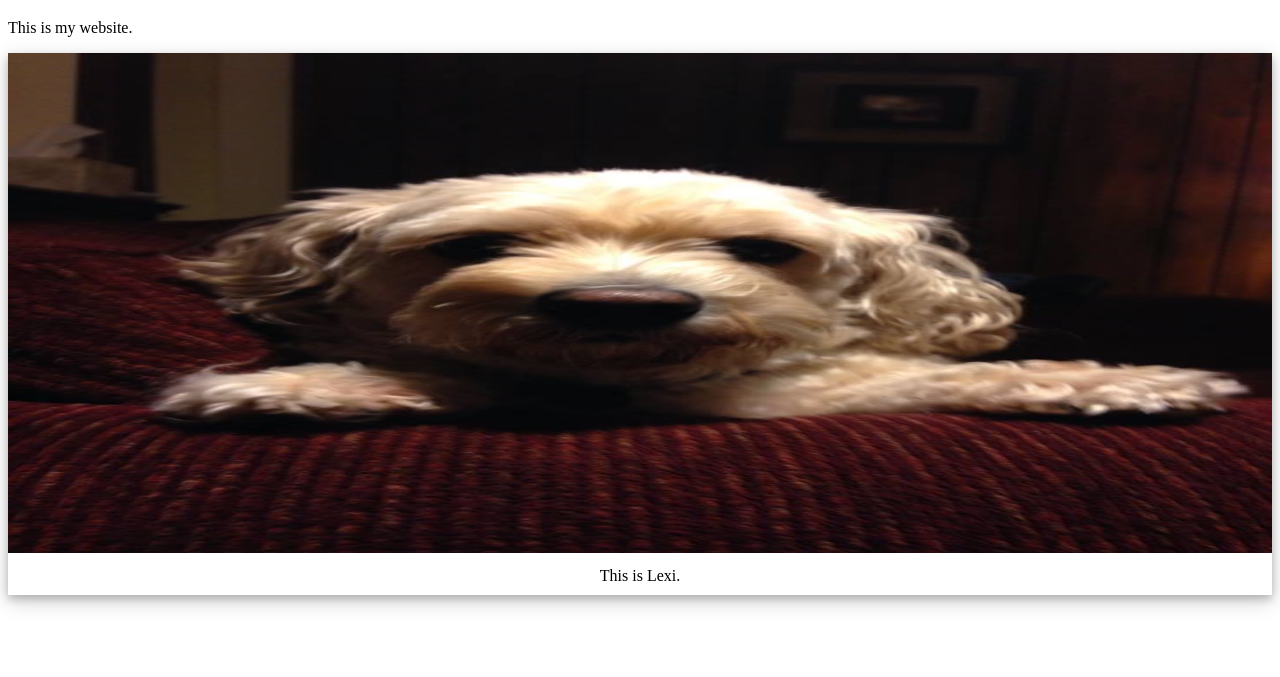
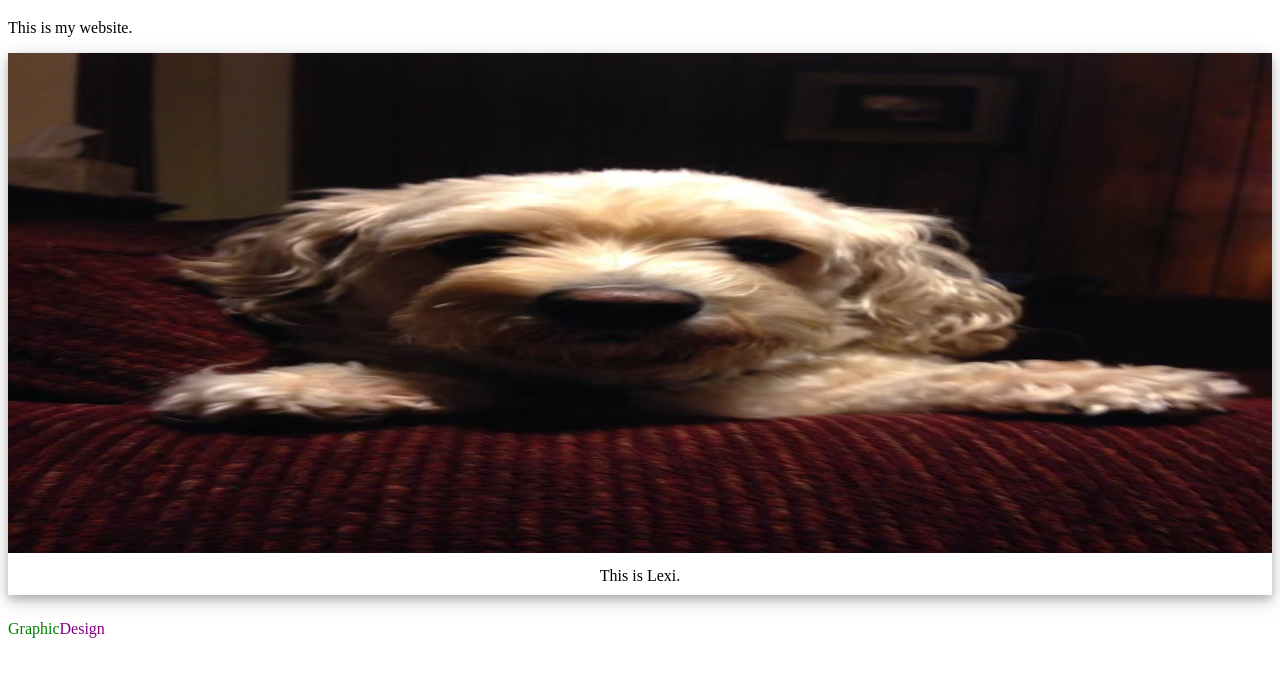
Before and after one commit to alisonkwork/alison_test, a plain HTML site: page index.html in a window 1280 px wide. Shown: the part 61-738 px from the top of the page. Drawn offline with Linux system fonts and the light colour scheme.

Commit message:
Added graphic design in different colors

```diff
--- a/index.html
+++ b/index.html
@@ -32,5 +32,6 @@ div.container {
             This is Lexi.
         </div>
     </div>
+    <p><span style="color: green">Graphic</span><span style="color: purple">Design</span></p>
 </body>
 </html>
```
